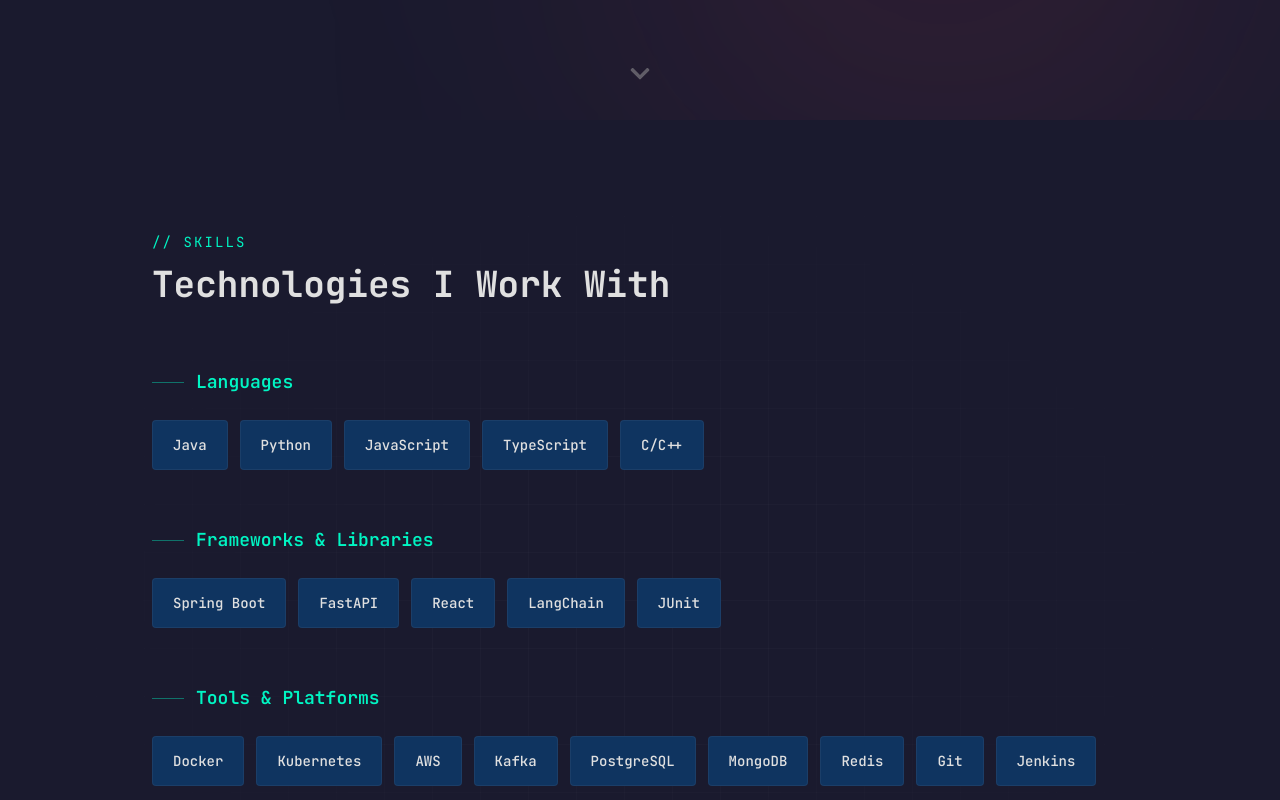
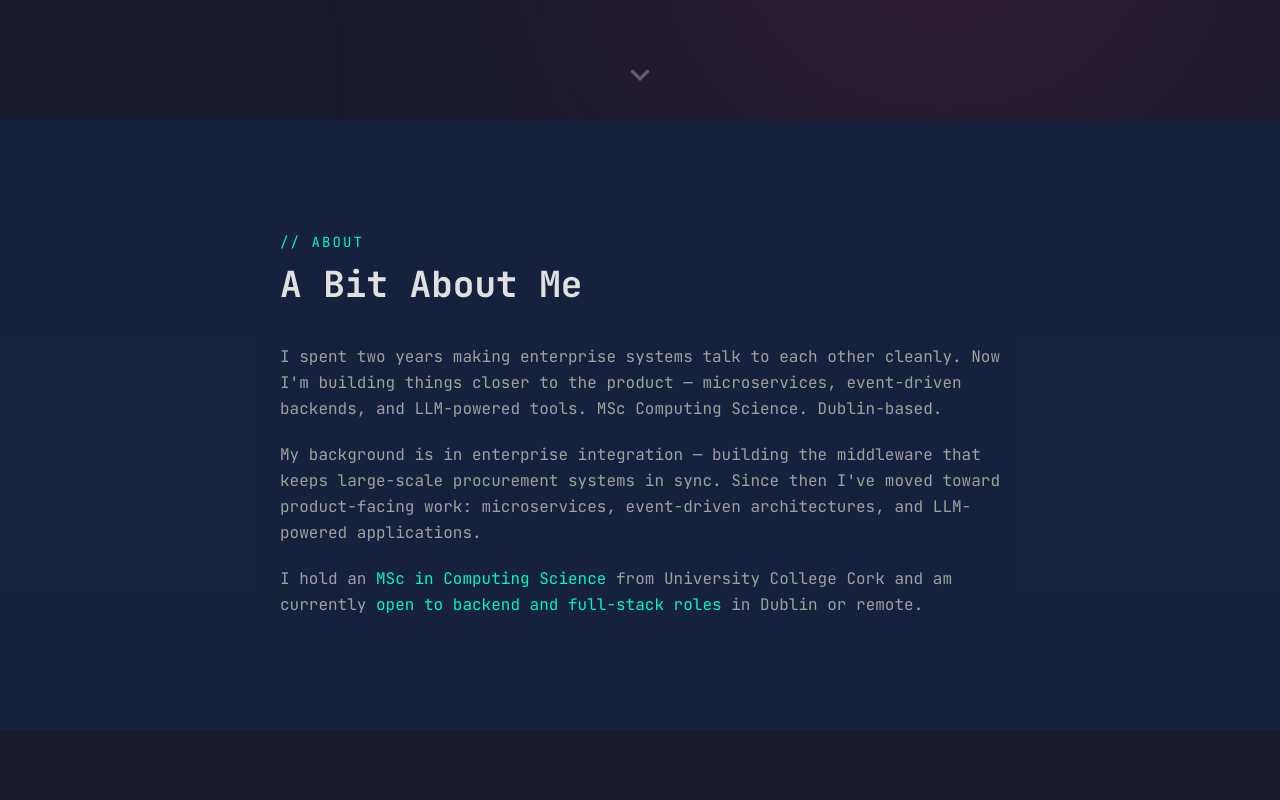
Before and after one commit to Sudeeeep/portfolio2.0, a Next.js app: page / in a window 1280 px wide. Shown: the part 680-1480 px from the top of the page. Built offline with nearby package versions, Linux system fonts and the light colour scheme.

Commit message:
feat: add About section, tech icons to Skills and Projects

```diff
--- a/src/app/page.tsx
+++ b/src/app/page.tsx
@@ -1,5 +1,6 @@
 import Navbar from '@/components/Navbar'
 import Hero from '@/components/Hero'
+import About from '@/components/About'
 import Skills from '@/components/Skills'
 import Projects from '@/components/Projects'
 import Experience from '@/components/Experience'
@@ -12,6 +13,7 @@ export default function Home() {
       <Navbar />
       <main>
         <Hero />
+        <About />
         <Skills />
         <Projects />
         <Experience />
--- /dev/null
+++ b/src/components/About.tsx
@@ -0,0 +1,62 @@
+'use client'
+
+import { motion } from 'framer-motion'
+import { personalInfo } from '@/data/portfolio'
+
+export default function About() {
+  return (
+    <section id="about" className="py-28 bg-secondary-bg/30">
+      <div className="max-w-3xl mx-auto px-6">
+        <motion.p
+          initial={{ opacity: 0, y: 20 }}
+          whileInView={{ opacity: 1, y: 0 }}
+          viewport={{ once: true }}
+          className="font-mono text-accent-1 text-sm uppercase tracking-[0.15em] mb-3"
+        >
+          // about
+        </motion.p>
+        <motion.h2
+          initial={{ opacity: 0, y: 20 }}
+          whileInView={{ opacity: 1, y: 0 }}
+          viewport={{ once: true }}
+          transition={{ delay: 0.1 }}
+          className="text-3xl sm:text-4xl font-bold text-text-primary mb-10"
+        >
+          A Bit About Me
+        </motion.h2>
+
+        <div className="flex flex-col gap-5 text-text-secondary text-base leading-relaxed">
+          <motion.p
+            initial={{ opacity: 0, y: 20 }}
+            whileInView={{ opacity: 1, y: 0 }}
+            viewport={{ once: true }}
+            transition={{ delay: 0.2 }}
+          >
+            {personalInfo.bio}
+          </motion.p>
+          <motion.p
+            initial={{ opacity: 0, y: 20 }}
+            whileInView={{ opacity: 1, y: 0 }}
+            viewport={{ once: true }}
+            transition={{ delay: 0.3 }}
+          >
+            My background is in enterprise integration — building the middleware that keeps large-scale
+            procurement systems in sync. Since then I&apos;ve moved toward product-facing work:
+            microservices, event-driven architectures, and LLM-powered applications.
+          </motion.p>
+          <motion.p
+            initial={{ opacity: 0, y: 20 }}
+            whileInView={{ opacity: 1, y: 0 }}
+            viewport={{ once: true }}
+            transition={{ delay: 0.4 }}
+          >
+            I hold an{' '}
+            <span className="text-accent-1">MSc in Computing Science</span> from University College Cork
+            and am currently{' '}
+            <span className="text-accent-1">open to backend and full-stack roles</span> in Dublin or remote.
+          </motion.p>
+        </div>
+      </div>
+    </section>
+  )
+}
--- a/src/components/Projects.tsx
+++ b/src/components/Projects.tsx
@@ -1,8 +1,9 @@
 'use client'
 
 import { motion } from 'framer-motion'
-import { FaGithub } from 'react-icons/fa'
+import { FaGithub, FaCode } from 'react-icons/fa'
 import { projects } from '@/data/portfolio'
+import { TECH_ICONS } from '@/data/icons'
 
 export default function Projects() {
   return (
@@ -55,15 +56,19 @@ export default function Projects() {
               <p className="text-text-secondary text-sm leading-relaxed flex-1">{p.desc}</p>
 
               <div className="flex flex-wrap gap-2 pt-2 border-t border-white/5">
-                {p.tags.map((tag) => (
-                  <span
-                    key={tag}
-                    className="font-mono text-[0.65rem] text-accent-1/70 bg-accent-1/5
-                               border border-accent-1/20 px-2 py-0.5 rounded"
-                  >
-                    {tag}
-                  </span>
-                ))}
+                {p.tags.map((tag) => {
+                  const Icon = TECH_ICONS[tag] ?? FaCode
+                  return (
+                    <span
+                      key={tag}
+                      className="inline-flex items-center gap-1.5 font-mono text-[0.65rem] text-accent-1/70
+                                 bg-accent-1/5 border border-accent-1/20 px-2 py-0.5 rounded"
+                    >
+                      {Icon && <Icon size={11} />}
+                      {tag}
+                    </span>
+                  )
+                })}
               </div>
             </motion.article>
           ))}
--- a/src/components/Skills.tsx
+++ b/src/components/Skills.tsx
@@ -1,7 +1,9 @@
 'use client'
 
 import { motion } from 'framer-motion'
+import { FaCode } from 'react-icons/fa'
 import { skills } from '@/data/portfolio'
+import { TECH_ICONS } from '@/data/icons'
 
 const CATEGORIES = [
   { title: 'Languages', items: skills.languages },
@@ -10,6 +12,7 @@ const CATEGORIES = [
 ]
 
 function SkillCard({ name, delay }: { name: string; delay: number }) {
+  const Icon = TECH_ICONS[name] ?? FaCode
   return (
     <motion.div
       initial={{ opacity: 0, y: 20 }}
@@ -17,10 +20,11 @@ function SkillCard({ name, delay }: { name: string; delay: number }) {
       viewport={{ once: true }}
       transition={{ delay, duration: 0.4 }}
       whileHover={{ y: -4, scale: 1.03 }}
-      className="bg-secondary-bg px-5 py-3 rounded border border-white/5
+      className="flex items-center gap-3 bg-secondary-bg px-5 py-3 rounded border border-white/5
                  hover:border-accent-2/50 hover:shadow-[0_4px_20px_rgba(233,69,96,0.12)]
                  transition-all duration-300 cursor-default"
     >
+      {Icon && <Icon className="text-accent-1 shrink-0" size={20} />}
       <span className="text-text-primary text-sm font-medium">{name}</span>
     </motion.div>
   )
--- /dev/null
+++ b/src/data/icons.ts
@@ -0,0 +1,60 @@
+import { FaJava, FaReact, FaDocker, FaAws } from 'react-icons/fa'
+import {
+  SiPython,
+  SiJavascript,
+  SiTypescript,
+  SiCplusplus,
+  SiSpring,
+  SiFastapi,
+  SiKubernetes,
+  SiApachekafka,
+  SiPostgresql,
+  SiMongodb,
+  SiRedis,
+  SiGit,
+  SiJenkins,
+  SiOpenai,
+  SiSpotify,
+} from 'react-icons/si'
+import type { IconType } from 'react-icons'
+
+export const TECH_ICONS: Record<string, IconType> = {
+  // Skills section (display names)
+  Java: FaJava,
+  Python: SiPython,
+  JavaScript: SiJavascript,
+  TypeScript: SiTypescript,
+  'C/C++': SiCplusplus,
+  'Spring Boot': SiSpring,
+  FastAPI: SiFastapi,
+  React: FaReact,
+  Docker: FaDocker,
+  Kubernetes: SiKubernetes,
+  AWS: FaAws,
+  Kafka: SiApachekafka,
+  PostgreSQL: SiPostgresql,
+  MongoDB: SiMongodb,
+  Redis: SiRedis,
+  Git: SiGit,
+  Jenkins: SiJenkins,
+
+  // Project tags (lowercase/hyphenated)
+  java: FaJava,
+  python: SiPython,
+  javascript: SiJavascript,
+  typescript: SiTypescript,
+  react: FaReact,
+  'spring-boot': SiSpring,
+  fastapi: SiFastapi,
+  docker: FaDocker,
+  kubernetes: SiKubernetes,
+  'aws-cdk': FaAws,
+  kafka: SiApachekafka,
+  postgresql: SiPostgresql,
+  mongodb: SiMongodb,
+  redis: SiRedis,
+  git: SiGit,
+  jenkins: SiJenkins,
+  openai: SiOpenai,
+  'spotify-api': SiSpotify,
+}
```
